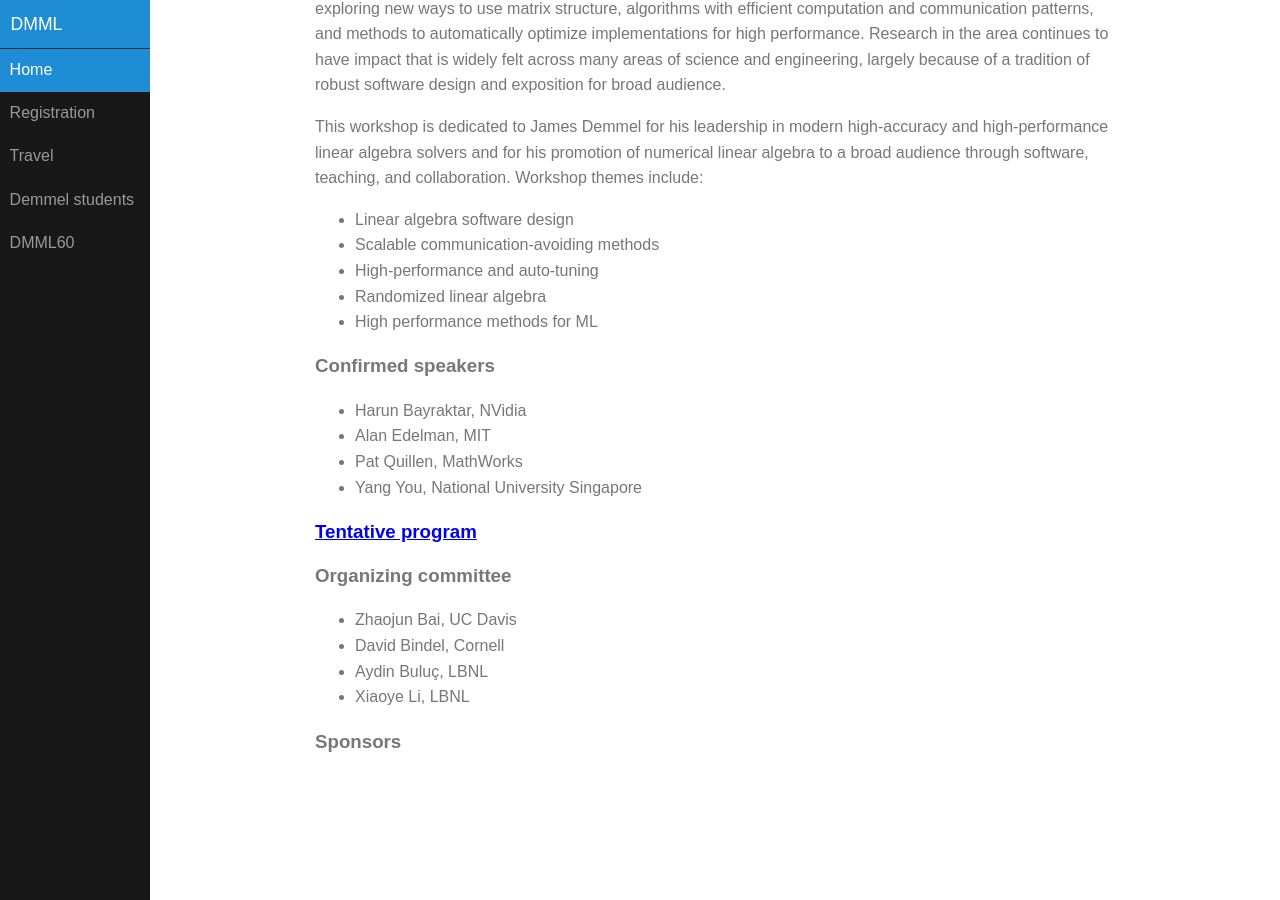
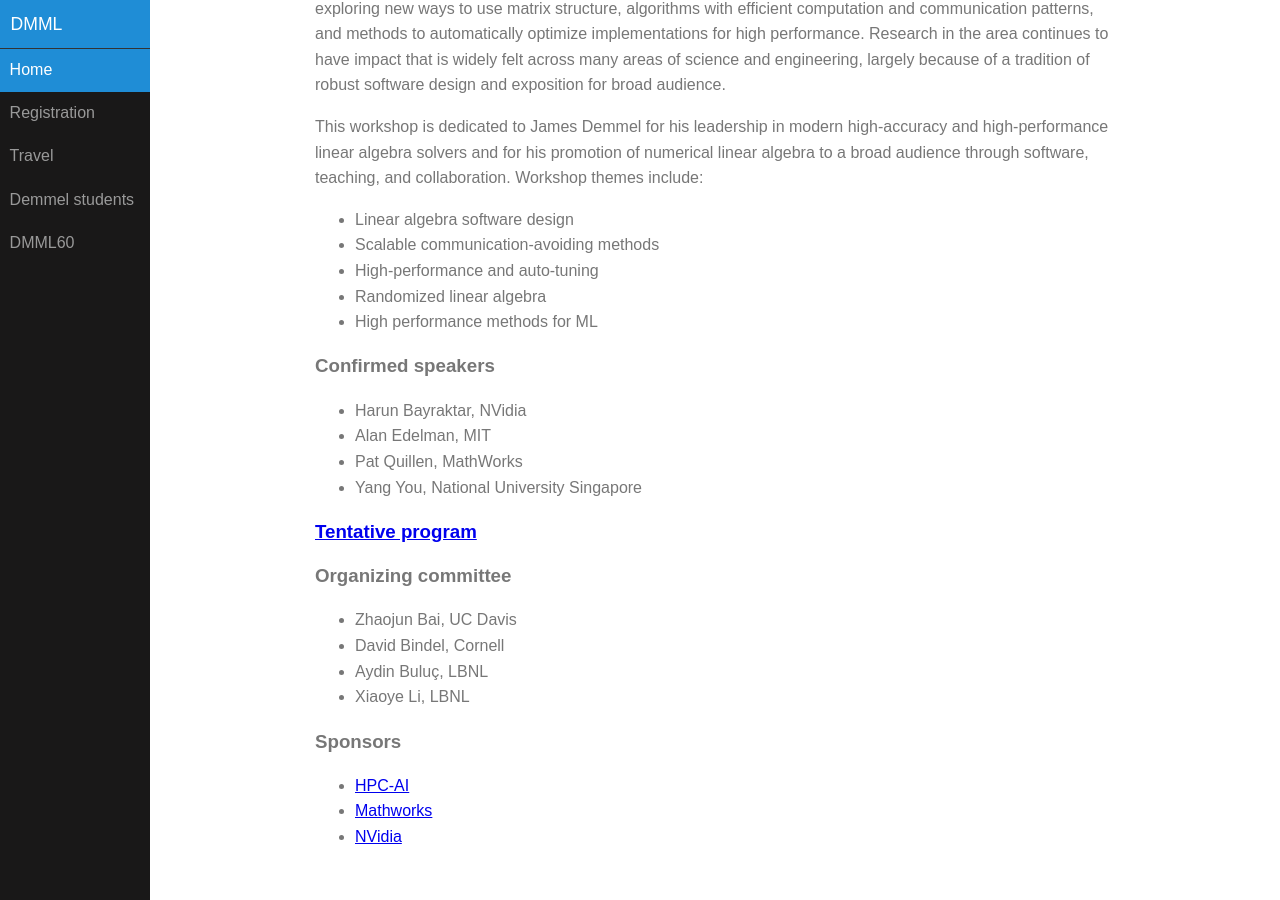
Before and after one commit to dbindel/dmml, a Jekyll site: the page built from index.html, in a window 1280 px wide and 900 px high, scrolled down 516 px. Built offline with Jekyll 4.4.1, drawn with Linux system fonts in a browser that asks for light colours.

Commit message:
Add sponsors.

```diff
--- a/index.html
+++ b/index.html
@@ -59,3 +59,8 @@ layout: default
 </ul>
 
 <h3>Sponsors</h3>
+<ul>
+  <li><a href="https://company.hpc-ai.com/">HPC-AI</a></li>
+  <li><a href="https://www.mathworks.com/">Mathworks</a></li>
+  <li><a href="https://www.nvidia.com/en-us/">NVidia</a></li>
+</ul>
```
